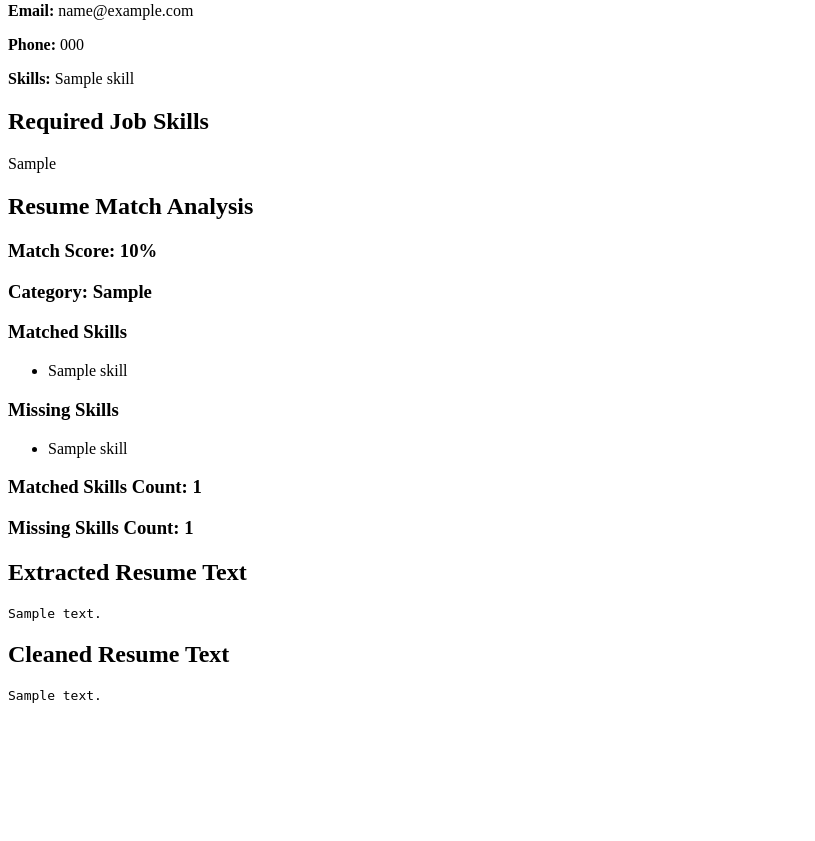
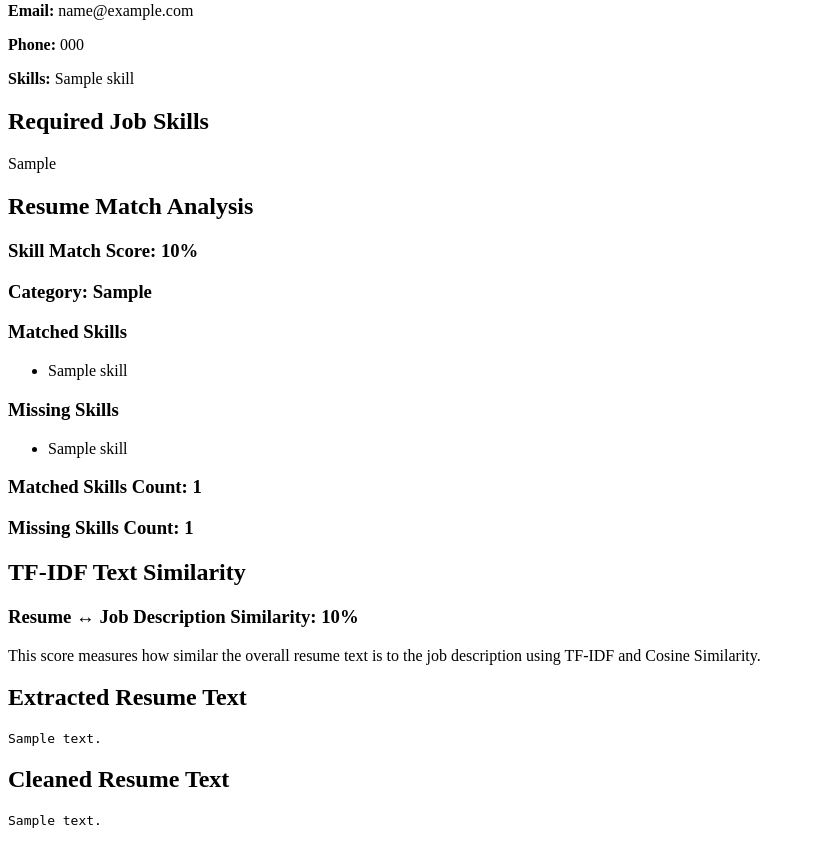
Before and after one commit to neginaitik68-occ/smart-resume-analyzer, a Flask app: template templates/index.html in a window 1280 px wide. Shown: the part 598-1439 px from the top of the page, without its empty margins (0-815 px from the left). Before the commit the page ends 1301 px from the top, so only its background shows below. Run offline with Flask 3, Linux system fonts and the light colour scheme; the template is opened without the code that fills it: most values are stand-ins (such as "Sample title", 1, 10 or a date in 2020).

Commit message:
Day 7: Add TF-IDF text similarity

```diff
--- a/app.py
+++ b/app.py
@@ -5,12 +5,15 @@ import os
 from utils.text_processing import clean_text
 from utils.resume_extractor import extract_resume_info
 from utils.job_extractor import extract_job_skills
+
 from utils.matcher import (
     calculate_skill_match,
     get_matched_skills,
     get_missing_skills,
     get_match_category
 )
+
+from utils.similarity import calculate_text_similarity
 
 
 app = Flask(__name__)
@@ -32,15 +35,24 @@ def home():
 
     match_score = None
     match_category = ""
+
     matched_skills = []
     missing_skills = []
 
+    similarity_score = None
+
     if request.method == "POST":
 
-        # Get uploaded resume
+        # -----------------------------
+        # GET RESUME
+        # -----------------------------
+
         file = request.files.get("resume")
 
-        # Get job description
+        # -----------------------------
+        # GET JOB DESCRIPTION
+        # -----------------------------
+
         job_description = request.form.get(
             "job_description",
             ""
@@ -59,10 +71,8 @@ def home():
 
             file.save(file_path)
 
-            # Read PDF
             reader = PdfReader(file_path)
 
-            # Extract text from every page
             for page in reader.pages:
 
                 text = page.extract_text()
@@ -71,7 +81,9 @@ def home():
                     extracted_text += text
 
             # Clean resume text
-            cleaned_text = clean_text(extracted_text)
+            cleaned_text = clean_text(
+                extracted_text
+            )
 
             # Extract resume information
             resume_info = extract_resume_info(
@@ -89,7 +101,7 @@ def home():
             )
 
         # -----------------------------
-        # MATCH RESUME WITH JOB
+        # SKILL MATCHING
         # -----------------------------
 
         if resume_info and job_skills:
@@ -113,17 +125,35 @@ def home():
                 job_skills
             )
 
+        # -----------------------------
+        # TEXT SIMILARITY
+        # -----------------------------
+
+        if cleaned_text and job_description:
+
+            similarity_score = calculate_text_similarity(
+                cleaned_text,
+                job_description
+            )
+
     return render_template(
         "index.html",
+
         extracted_text=extracted_text,
         cleaned_text=cleaned_text,
+
         resume_info=resume_info,
+
         job_description=job_description,
         job_skills=job_skills,
+
         match_score=match_score,
         match_category=match_category,
+
         matched_skills=matched_skills,
-        missing_skills=missing_skills
+        missing_skills=missing_skills,
+
+        similarity_score=similarity_score
     )
 
 
--- a/templates/index.html
+++ b/templates/index.html
@@ -94,7 +94,7 @@
 
 
     <!-- ========================= -->
-    <!-- JOB SKILLS -->
+    <!-- REQUIRED JOB SKILLS -->
     <!-- ========================= -->
 
     {% if job_skills %}
@@ -117,7 +117,7 @@
         <h2>Resume Match Analysis</h2>
 
         <h3>
-            Match Score: {{ match_score }}%
+            Skill Match Score: {{ match_score }}%
         </h3>
 
         <h3>
@@ -191,6 +191,28 @@
 
 
     <!-- ========================= -->
+    <!-- TEXT SIMILARITY -->
+    <!-- ========================= -->
+
+    {% if similarity_score is not none %}
+
+        <h2>TF-IDF Text Similarity</h2>
+
+        <h3>
+            Resume ↔ Job Description Similarity:
+            {{ similarity_score }}%
+        </h3>
+
+        <p>
+            This score measures how similar the overall
+            resume text is to the job description using
+            TF-IDF and Cosine Similarity.
+        </p>
+
+    {% endif %}
+
+
+    <!-- ========================= -->
     <!-- EXTRACTED TEXT -->
     <!-- ========================= -->
 
```
Also changed, not shown: test_similarity.py (added, +22 -0 lines), utils/similarity.py (added, +26 -0 lines).
